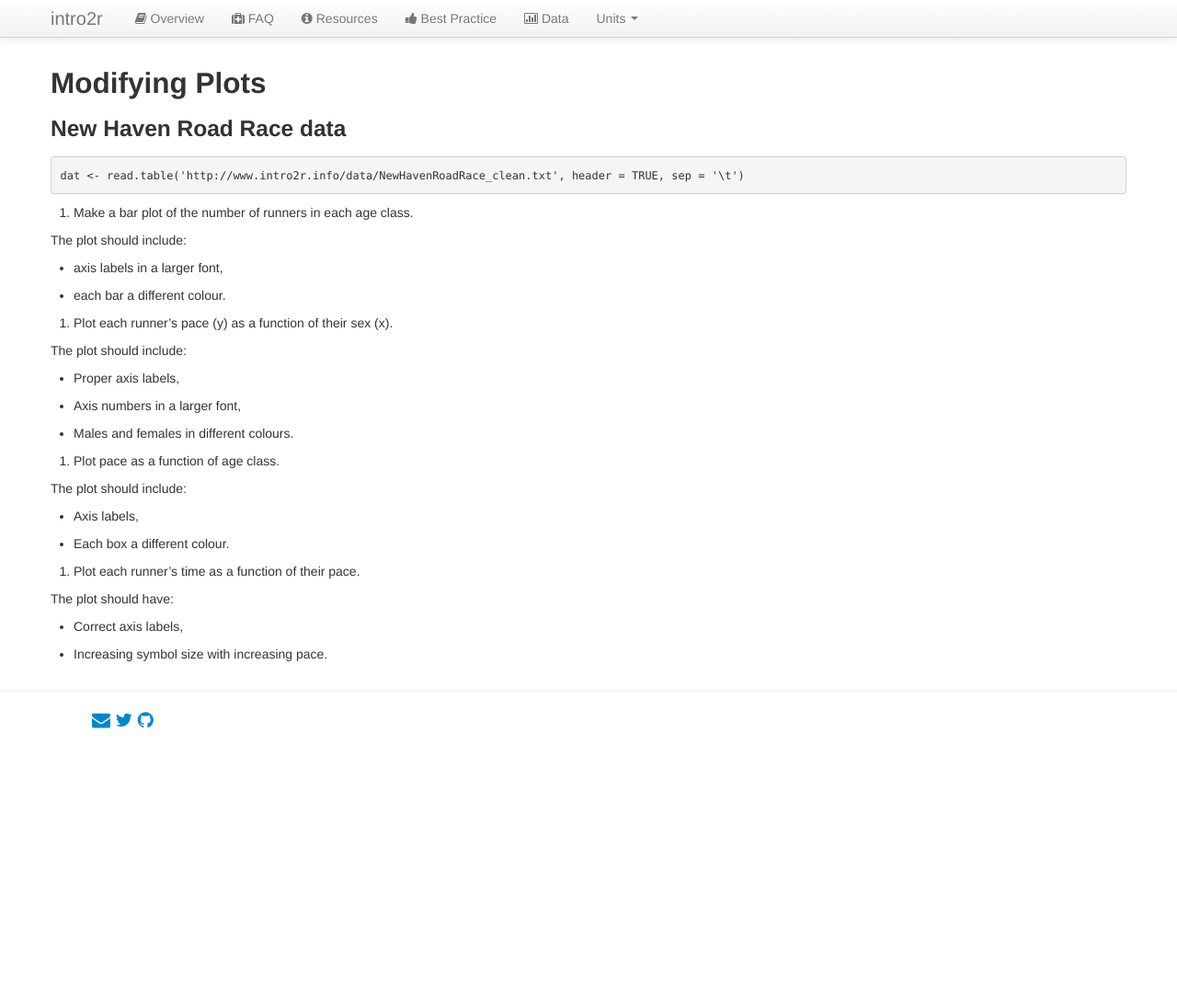
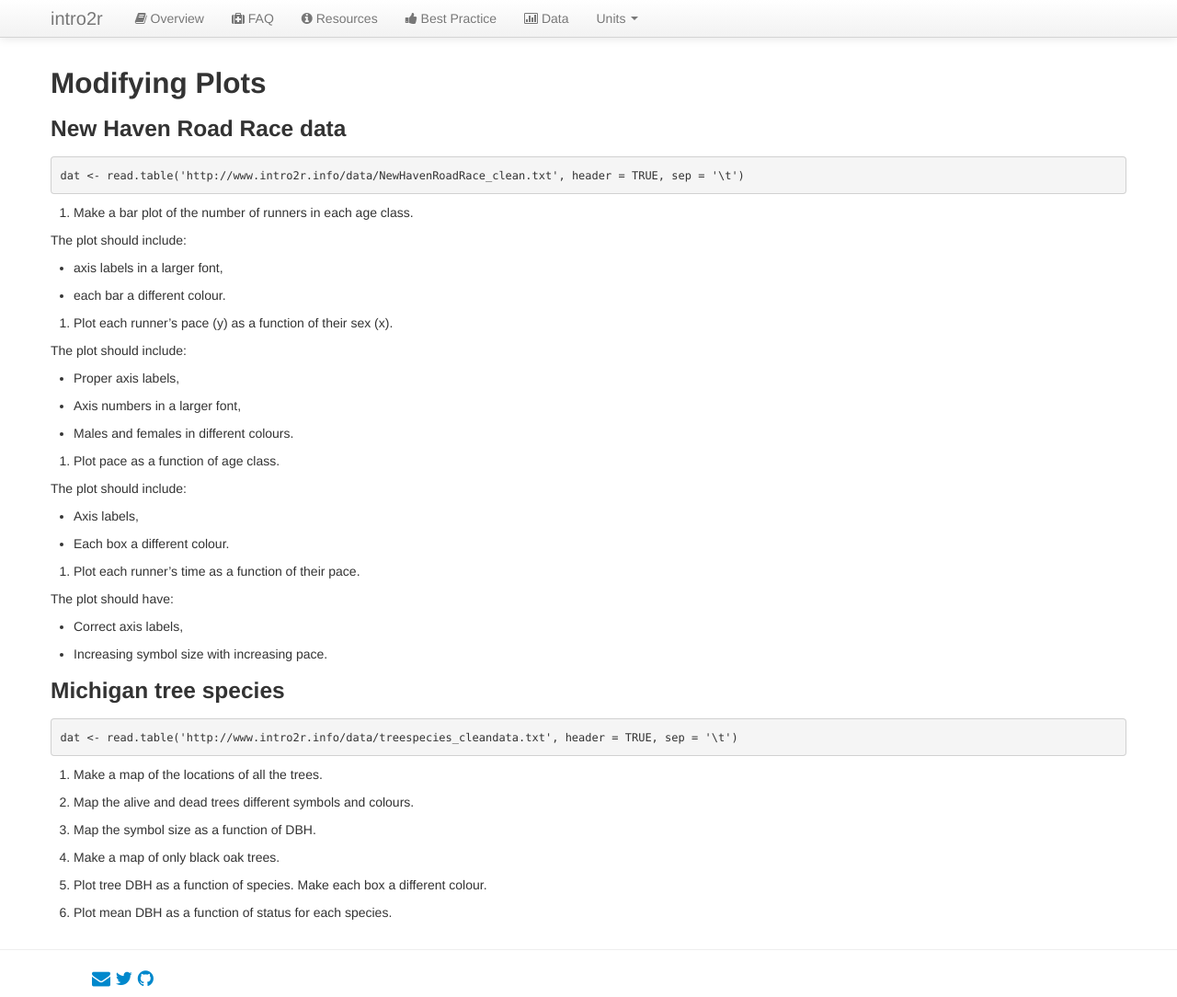
Before and after one commit to intro2r/intro2r, a Jekyll site: the page built from unit4/exercises.md, in a window 1280 px wide and 1084 px high. Shown: the whole window at 92% size. Built offline with Jekyll 4.4.1, drawn with Linux system fonts in a browser that asks for light colours.

Commit message:
Update exercises.md

````diff
--- a/unit4/exercises.md
+++ b/unit4/exercises.md
@@ -50,3 +50,22 @@ The plot should have:
  - Correct axis labels,
 
  - Increasing symbol size with increasing pace.
+
+
+### Michigan tree species
+
+```r
+dat <- read.table('http://www.intro2r.info/data/treespecies_cleandata.txt', header = TRUE, sep = '\t')
+```
+
+1. Make a map of the locations of all the trees.
+
+2. Map the alive and dead trees different symbols and colours.
+
+3. Map the symbol size as a function of DBH.
+
+4. Make a map of only black oak trees.
+
+5. Plot tree DBH as a function of species. Make each box a different colour.
+
+6. Plot mean DBH as a function of status for each species.
````
